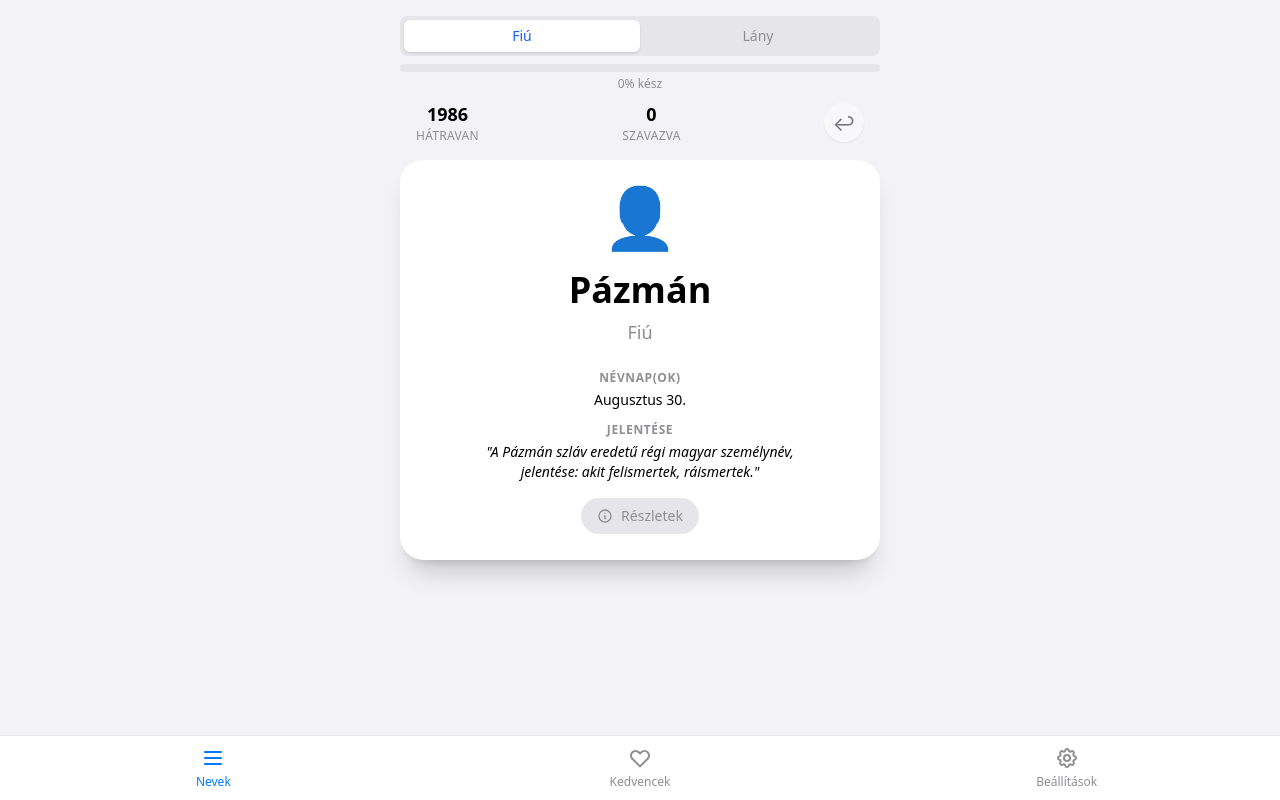
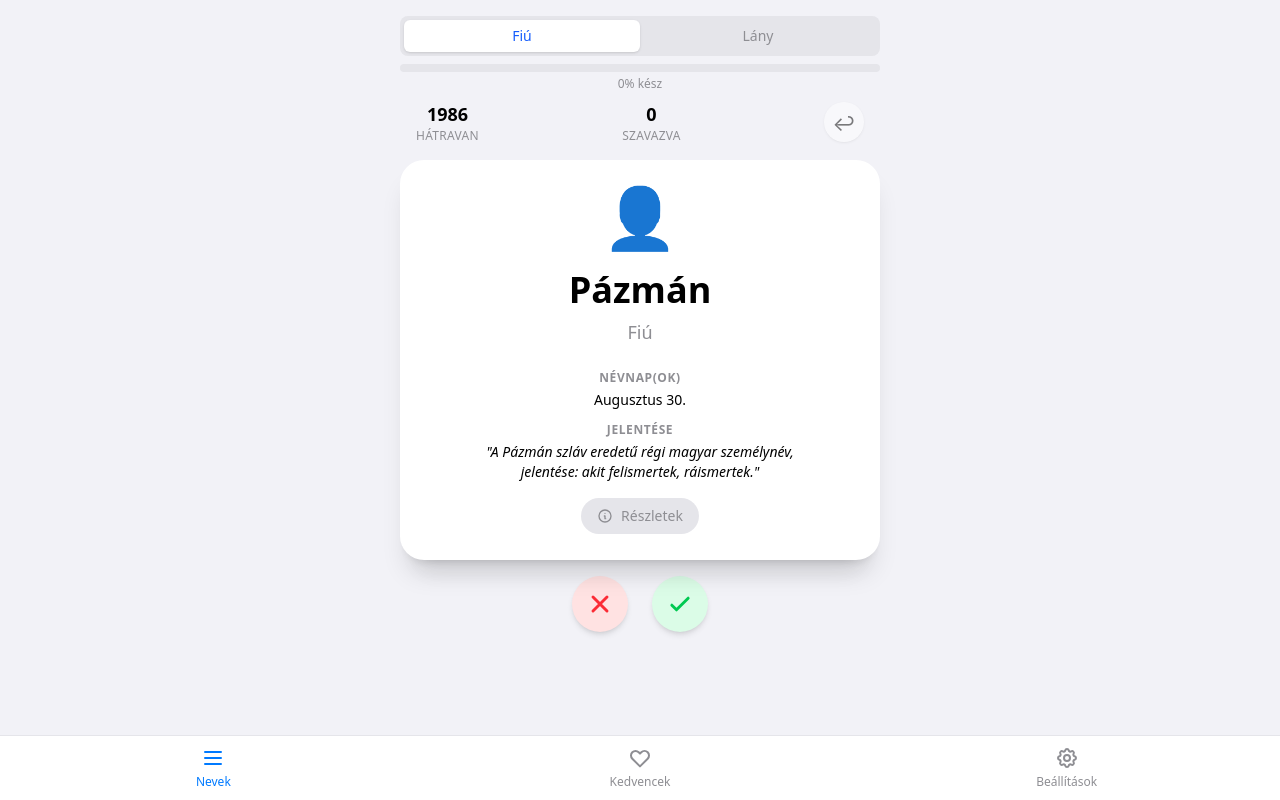
Before and after one commit to therealnemethmate/clash-of-babynames, a Vue app: page / in a window 1280 px wide. Built offline with nearby package versions, Linux system fonts and the light colour scheme.

Commit message:
feat: add like/dislike buttons below the swipe card
Green checkmark and red X buttons for users who prefer tapping
over dragging, especially useful on desktop.

https://claude.ai/code/session_01F7tjktB4dLLt8hQWjrEBaP

```diff
--- a/src/views/SwipeView.vue
+++ b/src/views/SwipeView.vue
@@ -197,6 +197,51 @@ const filterText = computed(() => {
             </template>
         </div>
 
+        <!-- Swipe Buttons -->
+        <div
+            v-if="currentCard"
+            class="flex justify-center items-center gap-6 mt-4"
+        >
+            <button
+                class="w-14 h-14 rounded-full bg-red-100 dark:bg-red-900/30 text-red-500 flex items-center justify-center shadow-md hover:scale-110 active:scale-95 transition-transform"
+                @click="handleSwipe('left')"
+            >
+                <svg
+                    xmlns="http://www.w3.org/2000/svg"
+                    class="h-7 w-7"
+                    fill="none"
+                    viewBox="0 0 24 24"
+                    stroke="currentColor"
+                >
+                    <path
+                        stroke-linecap="round"
+                        stroke-linejoin="round"
+                        stroke-width="2.5"
+                        d="M6 18L18 6M6 6l12 12"
+                    />
+                </svg>
+            </button>
+            <button
+                class="w-14 h-14 rounded-full bg-green-100 dark:bg-green-900/30 text-green-500 flex items-center justify-center shadow-md hover:scale-110 active:scale-95 transition-transform"
+                @click="handleSwipe('right')"
+            >
+                <svg
+                    xmlns="http://www.w3.org/2000/svg"
+                    class="h-7 w-7"
+                    fill="none"
+                    viewBox="0 0 24 24"
+                    stroke="currentColor"
+                >
+                    <path
+                        stroke-linecap="round"
+                        stroke-linejoin="round"
+                        stroke-width="2.5"
+                        d="M5 13l4 4L19 7"
+                    />
+                </svg>
+            </button>
+        </div>
+
         <!-- Details Modal -->
         <NameDetailsModal
             v-if="currentCard"
```
